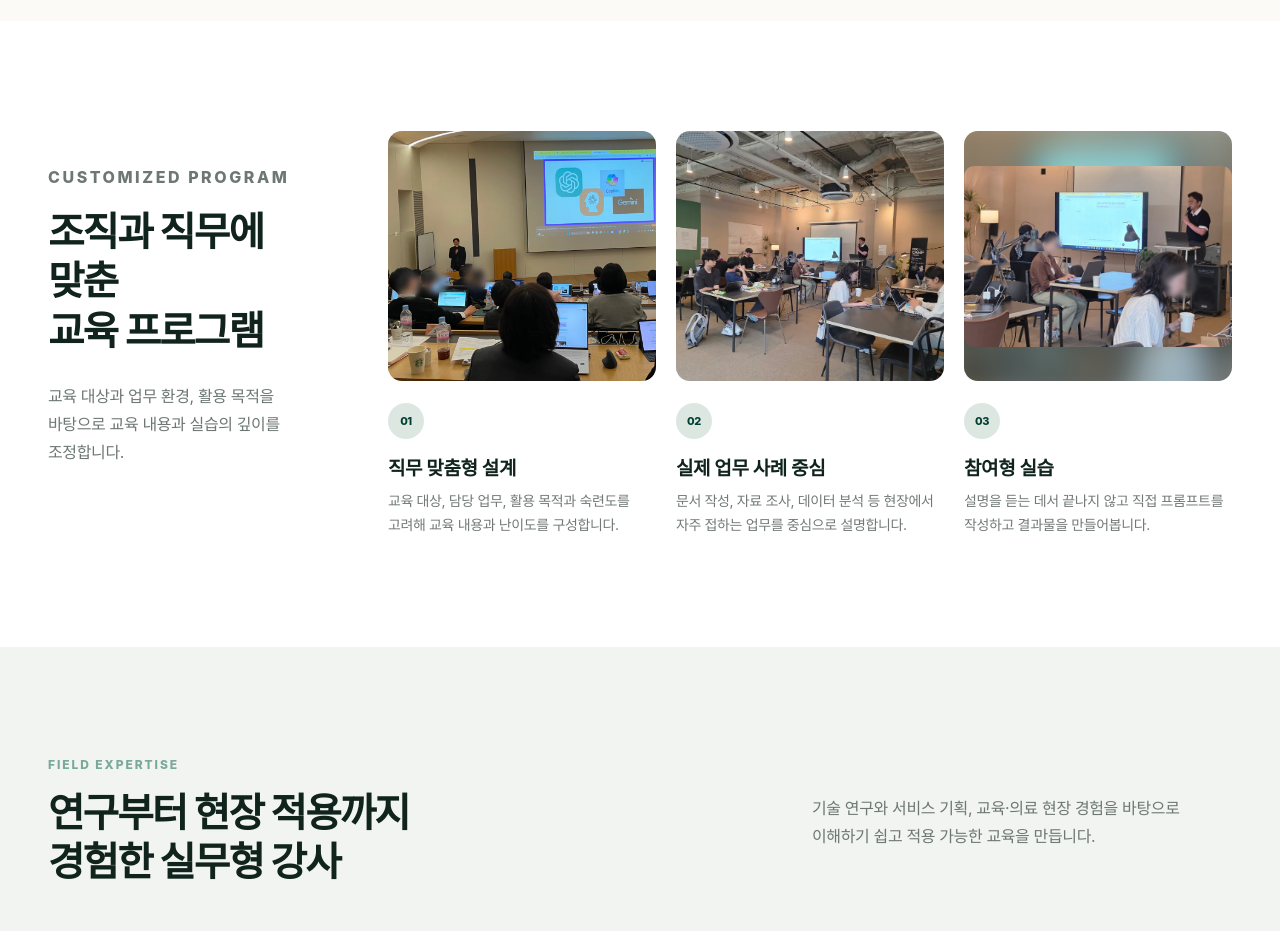
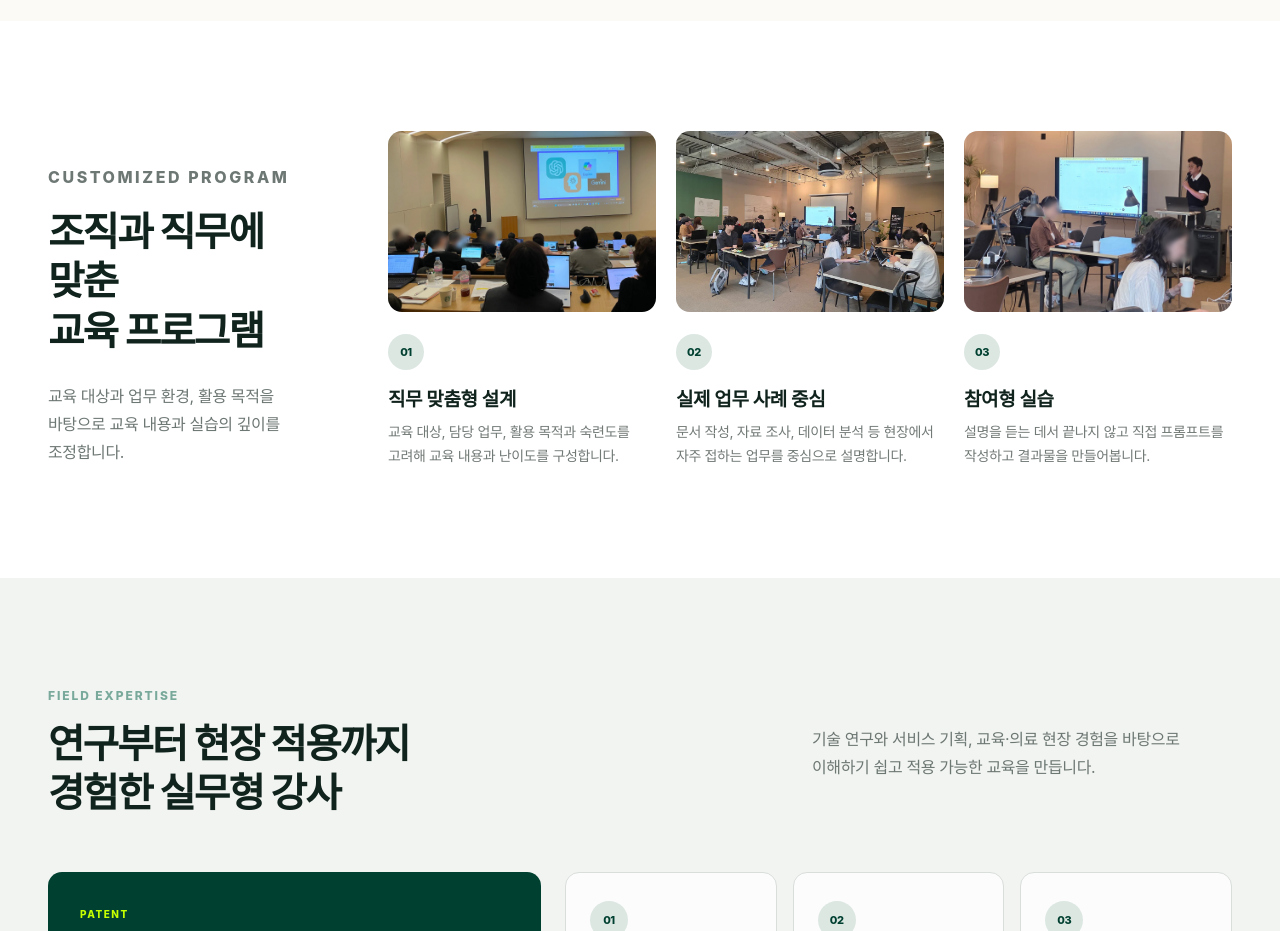
Before and after one commit to Aydencompany/Aydencompany.github.io, a Next.js app: page / in a window 1280 px wide. Shown: the part 1800-2731 px from the top of the page. Built offline with nearby package versions, Linux system fonts and the light colour scheme; a web font is replaced by a local one.

Commit message:
Remove program image letterboxing

```diff
--- a/app/globals.css
+++ b/app/globals.css
@@ -1215,8 +1215,8 @@ img {
   }
 
   .desktop-program-image {
-    position: relative;
-    height: 250px;
+    aspect-ratio: 1260 / 852;
+    height: auto;
     overflow: hidden;
     border-radius: 14px;
     background: #eef0ed;
@@ -1226,33 +1226,6 @@ img {
     width: 100%;
     height: 100%;
     object-fit: cover;
-    transition: transform 300ms ease;
-  }
-
-  .desktop-program-card:hover .desktop-program-image img {
-    transform: scale(1.025);
-  }
-
-  .desktop-program-card:nth-child(3) .desktop-program-image::before {
-    position: absolute;
-    z-index: 0;
-    inset: -18px;
-    background:
-      linear-gradient(rgba(0, 64, 48, 0.2), rgba(0, 64, 48, 0.2)),
-      url("/mobile/program-practice.webp") center / cover no-repeat;
-    content: "";
-    filter: blur(16px);
-    transform: scale(1.08);
-  }
-
-  .desktop-program-card:nth-child(3) .desktop-program-image img {
-    position: relative;
-    z-index: 1;
-    object-fit: contain;
-  }
-
-  .desktop-program-card:nth-child(3):hover .desktop-program-image img {
-    transform: none;
   }
 
   .desktop-program-number {
```
